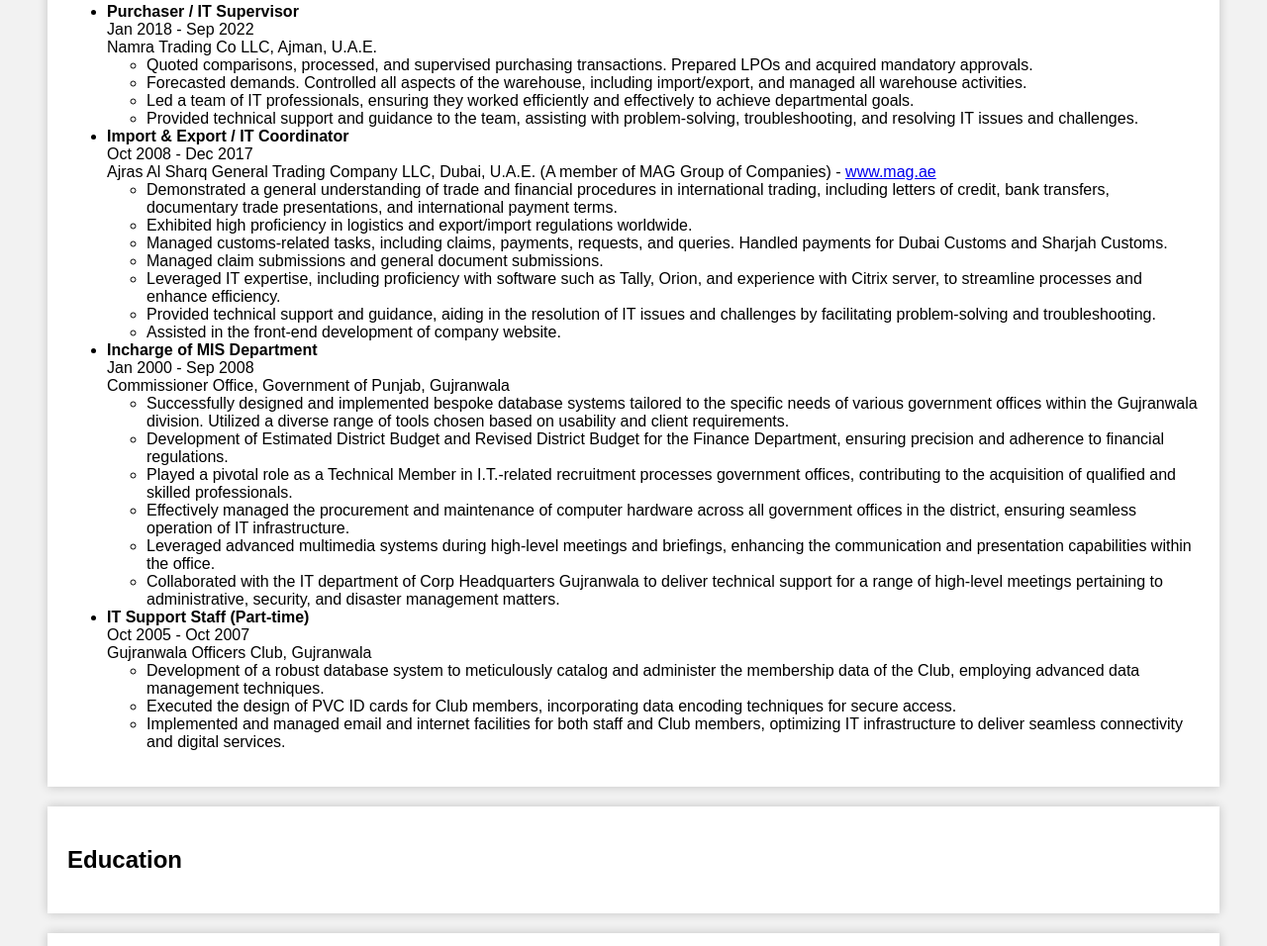
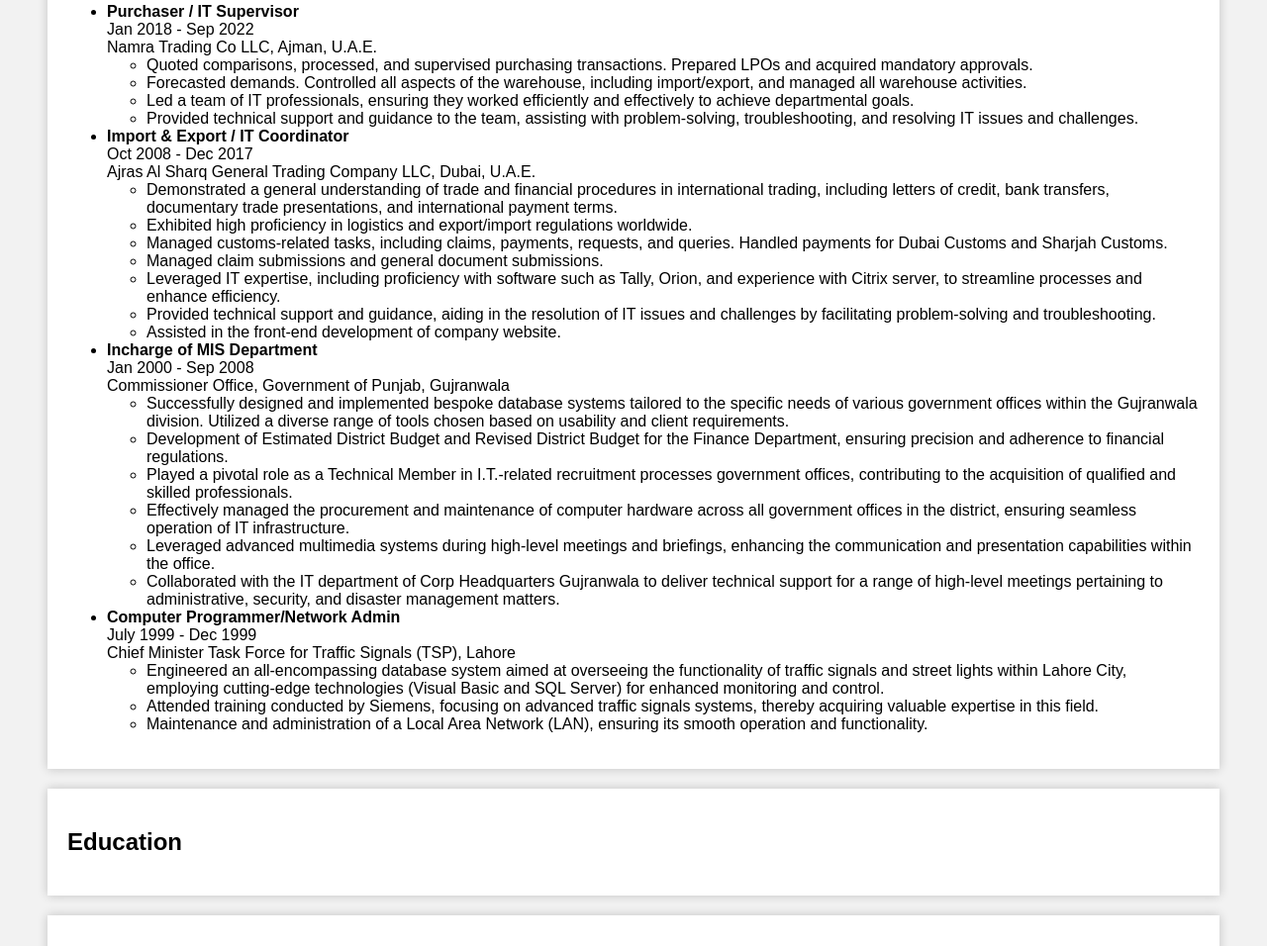
Before and after one commit to IrfanChatha/IrfanChatha.github.io, a plain HTML site: page index.html in a window 1280 px wide. Shown: the part 702-1658 px from the top of the page at 99% size. Drawn offline with Linux system fonts and the light colour scheme.

Commit message:
Update index.html

```diff
--- a/index.html
+++ b/index.html
@@ -85,7 +85,6 @@
                     <strong>Import & Export / IT Coordinator</strong><br>
                     Oct 2008 - Dec 2017<br>
                     Ajras Al Sharq General Trading Company LLC, Dubai, U.A.E.
-                    (A member of MAG Group of Companies) - <a href="https://www.mag.ae">www.mag.ae</a>
                     <ul>
                         <li>Demonstrated a general understanding of trade and financial procedures in international trading, including letters of credit, bank transfers, documentary trade presentations, and international payment terms.</li>
                         <li>Exhibited high proficiency in logistics and export/import regulations worldwide.</li>
@@ -110,13 +109,13 @@
                     </ul>
                 </li>
                 <li>
-                    <strong>IT Support Staff (Part-time)</strong><br>
-                    Oct 2005 - Oct 2007<br>
-                    Gujranwala Officers Club, Gujranwala
+                    <strong>Computer Programmer/Network Admin</strong><br>
+                    July 1999 - Dec 1999<br>
+                    Chief Minister Task Force for Traffic Signals (TSP), Lahore
                     <ul>
-                        <li>Development of a robust database system to meticulously catalog and administer the membership data of the Club, employing advanced data management techniques.</li>
-                        <li>Executed the design of PVC ID cards for Club members, incorporating data encoding techniques for secure access.</li>
-                        <li>Implemented and managed email and internet facilities for both staff and Club members, optimizing IT infrastructure to deliver seamless connectivity and digital services.</li>
+                        <li>Engineered an all-encompassing database system aimed at overseeing the functionality of traffic signals and street lights within Lahore City, employing cutting-edge technologies (Visual Basic and SQL Server) for enhanced monitoring and control.</li>
+                        <li>Attended training conducted by Siemens, focusing on advanced traffic signals systems, thereby acquiring valuable expertise in this field.</li>
+                        <li>Maintenance and administration of a Local Area Network (LAN), ensuring its smooth operation and functionality.</li>
                     </ul>
                 </li>
             </ul>
```
